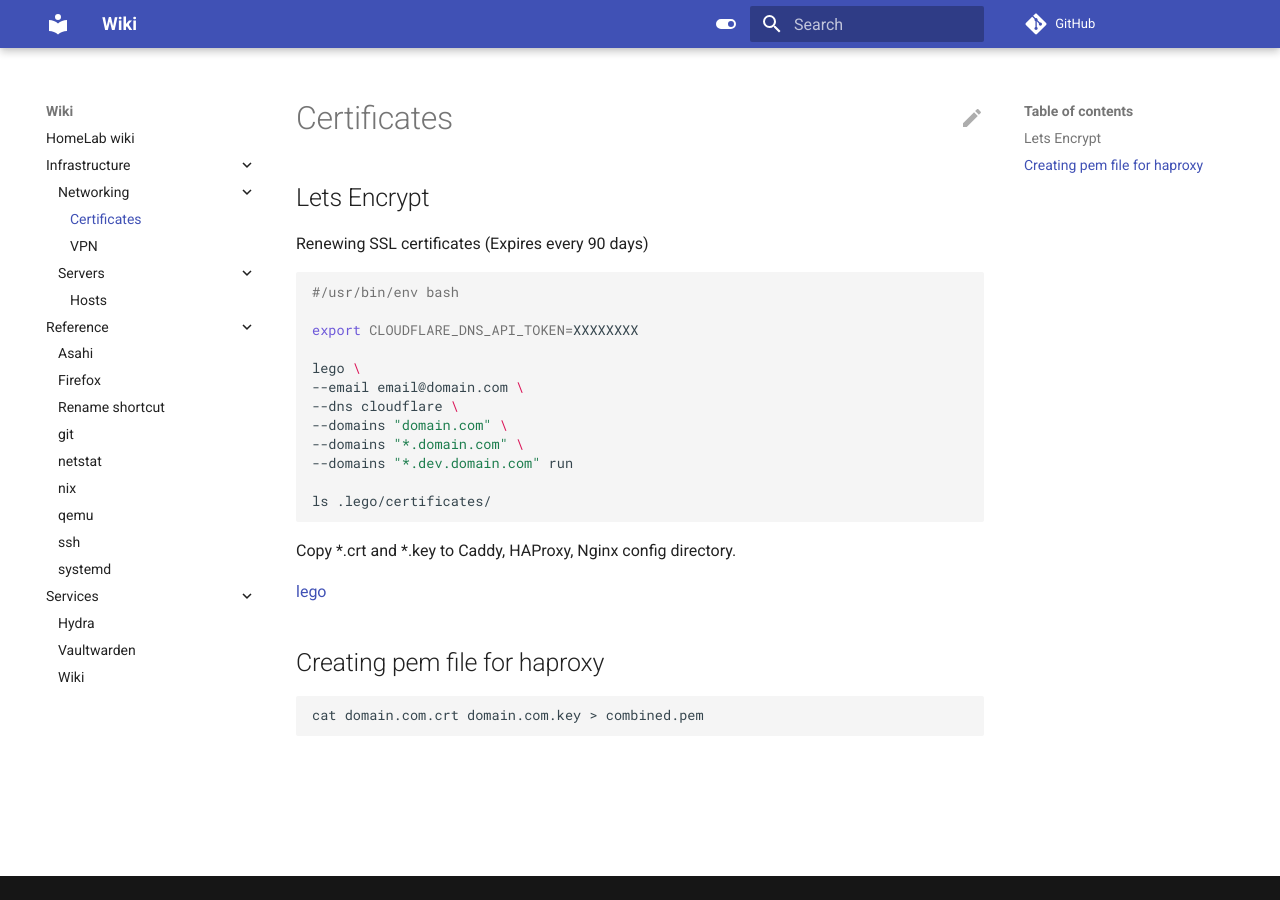
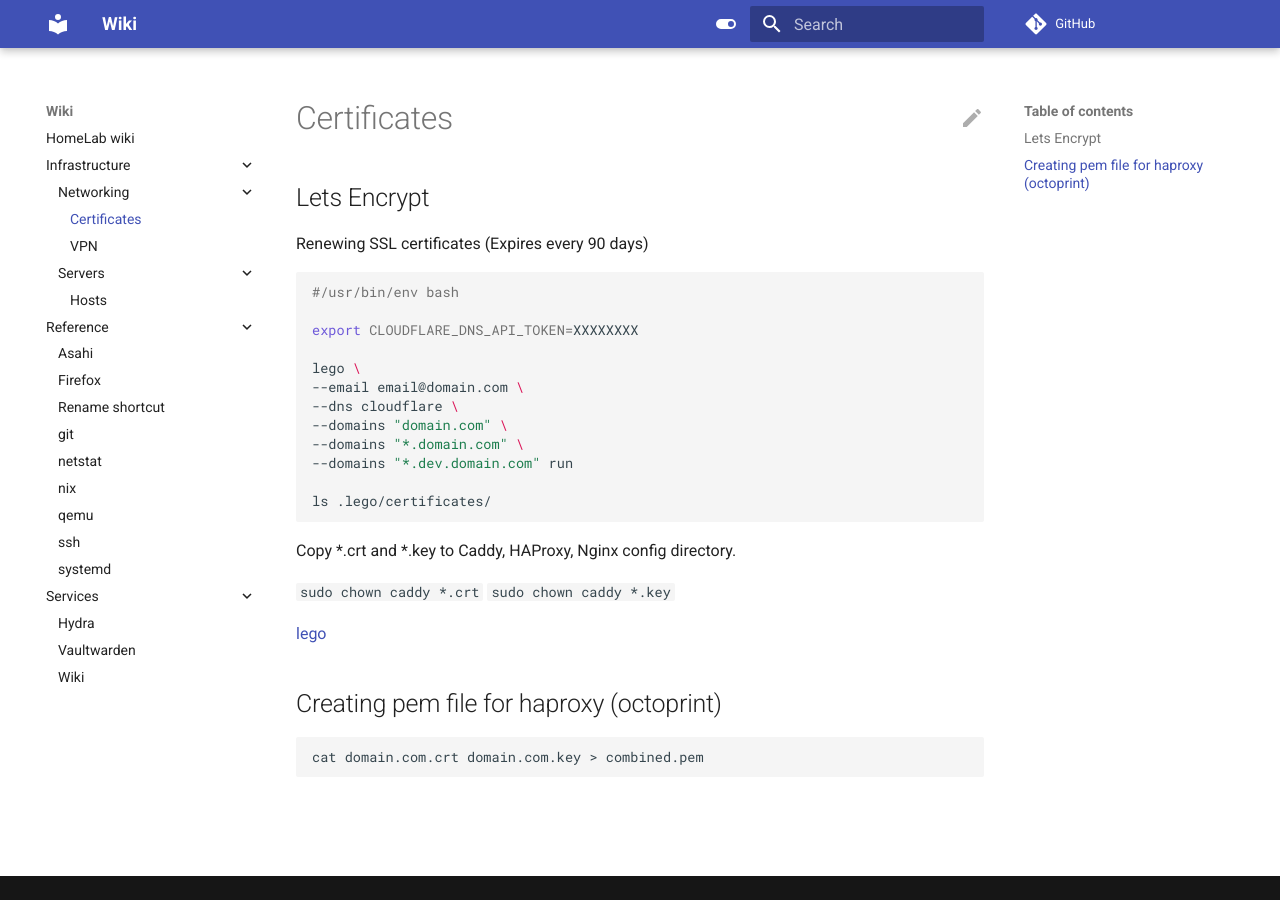
Before and after one commit to icecreammatt/wiki, an MkDocs documentation site: the page built from docs/infrastructure/networking/certificates.md, in a window 1280 px wide. Built offline with MkDocs 1.6.1 and Material for MkDocs 9.7.7, drawn with Linux system fonts in a browser that asks for light colours; comment, search, counter and statistics services are not loaded.

Commit message:
docs: add notes on permissions for caddy certs

````diff
--- a/docs/infrastructure/networking/certificates.md
+++ b/docs/infrastructure/networking/certificates.md
@@ -21,9 +21,12 @@ ls .lego/certificates/
 
 Copy *.crt and *.key to Caddy, HAProxy, Nginx config directory.
 
+`sudo chown caddy *.crt`
+`sudo chown caddy *.key`
+
 [lego](https://go-acme.github.io/lego/)
 
-## Creating pem file for haproxy
+## Creating pem file for haproxy (octoprint)
 
 ```bash
 cat domain.com.crt domain.com.key > combined.pem
````
